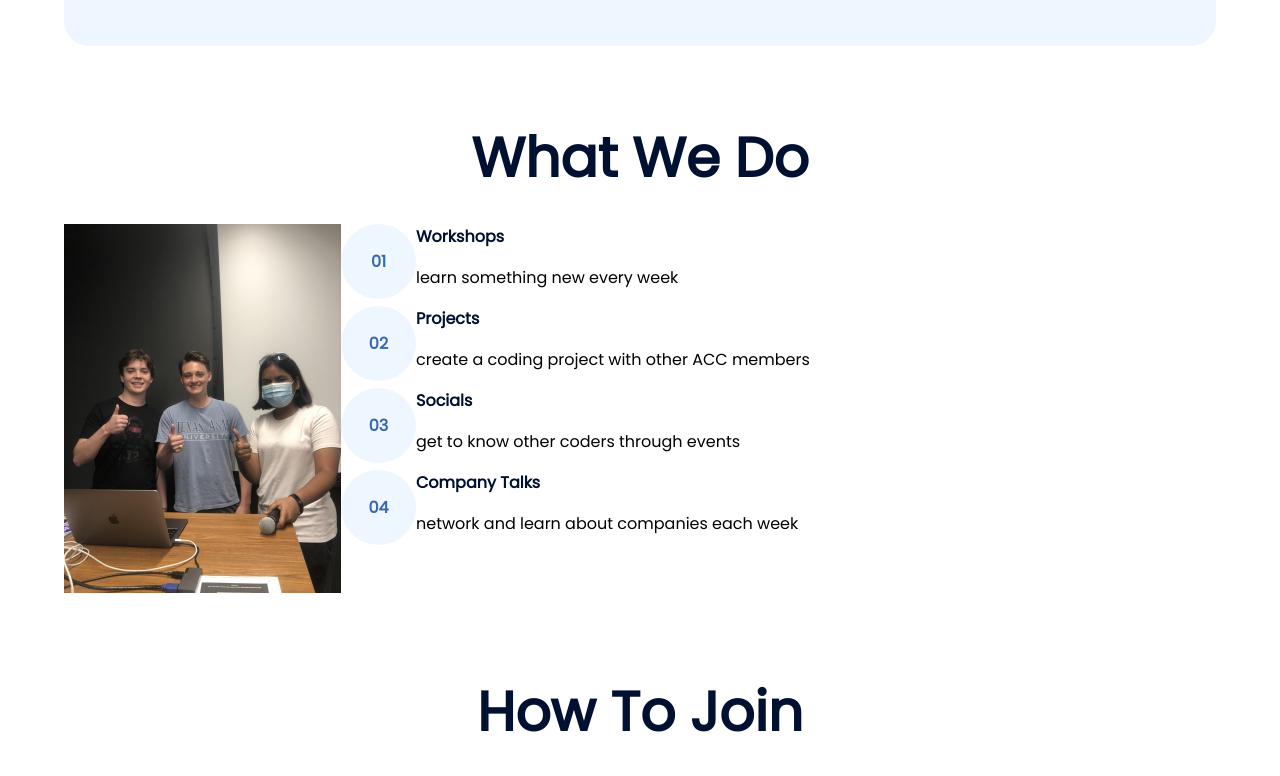
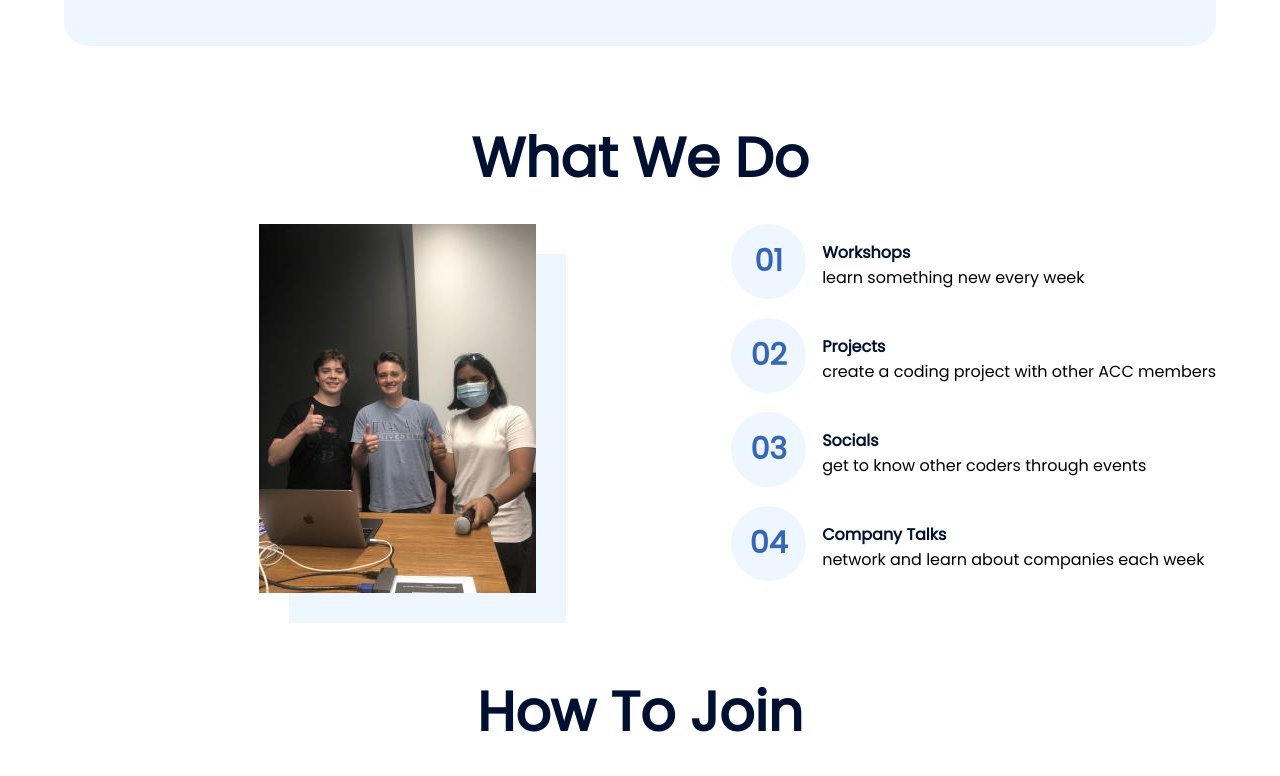
Before and after one commit to aggie-coding-club/club_website_2, a React (Create React App) app: page / in a window 1280 px wide. Shown: the part 523-1299 px from the top of the page. Built offline with nearby package versions, Linux system fonts and the light colour scheme.

Commit message:
What we do (#5)
* added <BlueOffsetImage/> and formatted flexbox for description

* formatted image with flexbox

```diff
--- /dev/null
+++ b/src/components/assets/BlueOffsetImage.js
@@ -0,0 +1,34 @@
+import { useTheme } from "@emotion/react";
+import zIndex from "@mui/material/styles/zIndex";
+
+/**
+ *
+ * @param {string} src - image path source to display
+ * @param {string} alt - description of image for screen readers
+ * @param {number} [width=300] - width of blue square (same as image width)
+ * @param {number} [height=400] - height of blue square (same as image height)
+ */
+export default function BlueOffsetImage({ src, alt, width, height }) {
+  const theme = useTheme();
+
+  const containerStyle = {
+    position: "relative",
+    zIndex: 2,
+  };
+
+  const blueBoxStyle = {
+    position: "absolute",
+    zIndex: -1,
+    top: 30,
+    left: 30,
+    width: width ? width : 300,
+    height: height ? height : 400,
+    backgroundColor: theme.palette.info.main,
+  };
+  return (
+    <div style={containerStyle}>
+      <img src={src} alt={alt} />
+      <div style={blueBoxStyle}></div>
+    </div>
+  );
+}
--- a/src/components/sections/WhatWeDo/Characterstic.js
+++ b/src/components/sections/WhatWeDo/Characterstic.js
@@ -13,6 +13,7 @@ export default function Characterstic({ num, header, description }) {
   const badgeSize = "75px";
 
   const containerStyle = {
+    flexGrow: 1,
     display: "flex",
     direction: "row",
   };
@@ -28,16 +29,30 @@ export default function Characterstic({ num, header, description }) {
     lineHeight: badgeSize,
     color: theme.palette.primary.main,
     fontWeight: "bold",
+    fontSize: "30px",
+  };
+
+  const textStyle = {
+    paddingLeft: "1rem",
+    display: "flex",
+    flexDirection: "column",
+    margin: "1rem 0",
+  };
+
+  const descriptionStyle = {
+    margin: 0,
   };
 
   return (
     <div style={containerStyle}>
-      <div style={numberContainerStyle}>
-        <div style={numberStyle}>0{num}</div>
+      <div>
+        <div style={numberContainerStyle}>
+          <div style={numberStyle}>0{num}</div>
+        </div>
       </div>
-      <div>
+      <div style={textStyle}>
         <h4>{header}</h4>
-        <p>{description}</p>
+        <p style={descriptionStyle}>{description}</p>
       </div>
     </div>
   );
--- a/src/components/sections/WhatWeDo/WhatWeDo.js
+++ b/src/components/sections/WhatWeDo/WhatWeDo.js
@@ -1,4 +1,5 @@
 import peopleImage from "../../../static/images/people/people0.jpg";
+import BlueOffsetImage from "../../assets/BlueOffsetImage";
 import Characterstic from "./Characterstic";
 
 const characterstics = [
@@ -27,16 +28,34 @@ const characterstics = [
 export default function WhatWeDo() {
   const containerStyle = {
     display: "flex",
-    direction: "row",
+    flexDirection: "row",
+    justifyContent: "center",
+  };
+
+  const imageContainerStyle = {
+    flexGrow: 1,
+    display: "flex",
+    justifyContent: "center",
+  };
+
+  const charactersticStyle = {
+    display: "flex",
+    flexDirection: "column",
+    justifyContent: "center",
   };
   return (
     <div>
       <h1>What We Do</h1>
       <div style={containerStyle}>
-        <div>
-          <img src={peopleImage} alt="officers in their natural habitat" />
+        <div style={imageContainerStyle}>
+          <BlueOffsetImage
+            src={peopleImage}
+            alt="officers in their wild habitats"
+            width={277}
+            height={369}
+          />
         </div>
-        <div>
+        <div style={charactersticStyle}>
           {characterstics.map((ch) => (
             <Characterstic
               key={ch.key}
```
